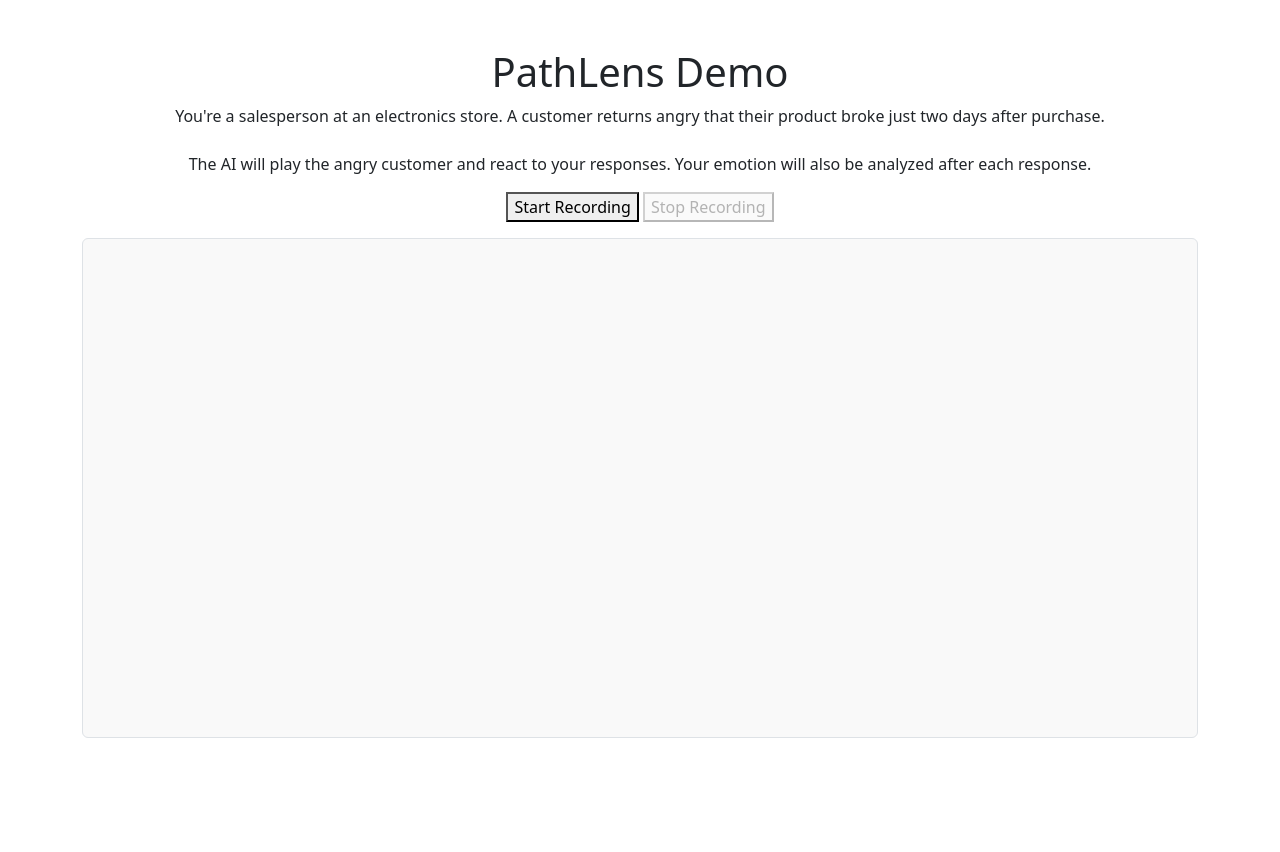
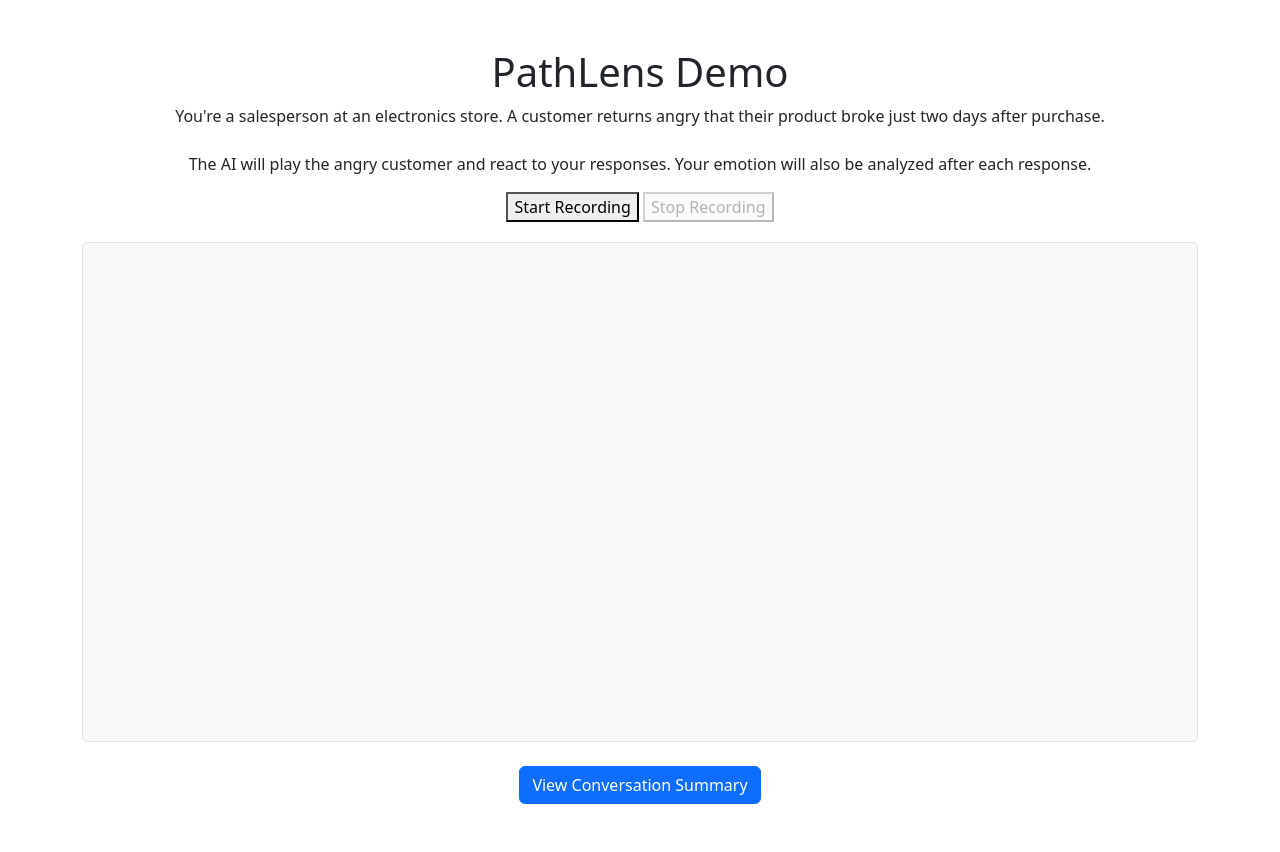
Before and after one commit to Keruli20/PathLens, a Flask app: page / in a window 1280 px wide. Before the commit the page ends 738 px from the top, so only its background shows below. Run offline with Flask 3, Linux system fonts and the light colour scheme.

Commit message:
Added conversation summariser

```diff
--- a/app.py
+++ b/app.py
@@ -2,6 +2,7 @@ from flask import Flask, flash, redirect, render_template, jsonify, request, ses
 from openai import OpenAI
 from dotenv import load_dotenv
 import os
+import markdown
 
 # Reads the .env file which contains the key values
 load_dotenv()
@@ -17,6 +18,7 @@ app.secret_key = os.getenv("SECRET_KEY")
 @app.route("/")
 def index():
     session.pop("previous_response_id", None)
+    session["conversation_log"] = []
     return render_template("index.html")
 
 @app.route('/upload_audio', methods=['POST'])
@@ -83,7 +85,7 @@ def upload_audio():
     # Internal testing (TO BE DELETED)
     print("Previous id:", previous_id)
 
-    customer_persona = """
+    customer_persona = f"""
     You are an angry customer in an electronics store.
     You recently bought a product that broke after two days, and you're here to complain to the salesperson.
 
@@ -138,6 +140,8 @@ def upload_audio():
     )
     ai_response = response.output_text
 
+    # Create an array that stores the ai and user responses to pass to the third ai to extract the summary of the whole situation.
+
     # Internal testing (TO BE DELETED)
     print("AI Response:", ai_response)
 
@@ -158,7 +162,16 @@ def upload_audio():
     # Internal testing (TO BE DELETED)
     print("TTS audio file saved:", audio_path)
 
-    # 5️⃣ Return everything to frontend
+    log = {
+        "user": user_message,
+        "emotion": user_emotion,
+        "ai": ai_response
+    }
+
+    session["conversation_log"].append(log)
+
+
+    # Return everything to frontend
     return jsonify({
         "message": "Success",
         "transcript": user_message,
@@ -166,3 +179,49 @@ def upload_audio():
         "audio": audio_path,
         "emotion":user_emotion
     })
+
+@app.route("/summary")
+def summary_page():
+    # Get the stored conversation
+    log = session.get("conversation_log", [])
+
+    # Combine transcript into readable text
+    transcript = "\n".join([
+        f"User ({t['emotion']}): {t['user']}\nCustomer: {t['ai']}"
+        for t in log
+    ])
+
+    # Generate summary via AI
+    mentor_prompt = f"""
+You are a mentor evaluating a short roleplay between a salesperson and an angry customer.
+
+Be concise, supportive, and to the point.
+
+Conversation:
+{transcript}
+
+Write your feedback in this format:
+
+**Overall Impression (2 sentences max):**
+- Briefly describe how the salesperson handled the situation.
+
+**What Went Well (2-3 short bullets):**
+- Focus on tone, empathy, or professionalism.
+
+**What to Improve (2-3 short bullets):**
+- Focus on communication, confidence, or clarity.
+
+**Final Tip (1 sentence max):**
+- Give one motivational tip for next time.
+
+Keep your sentences short and avoid repeating the transcript.
+"""
+
+    reflection = client.responses.create(
+        model="gpt-4.1-mini",
+        input=[{"role": "system", "content": mentor_prompt}]
+    )
+
+    summary_text = markdown.markdown(reflection.output_text)
+
+    return render_template("summary.html", summary=summary_text)
--- a/templates/index.html
+++ b/templates/index.html
@@ -21,7 +21,27 @@
   <p>Processing...</p>
 </div>
 
+<div id="emotion-display" style="
+  font-size: 2rem;
+  font-weight: bold;
+  text-align: center;
+  margin-top: 20px;
+  color: #444;
+">
+  <!-- Emotion will appear here -->
+</div>
+
 <div id="chat-box" class="chat-box container border rounded p-3 my-3"></div>
+
+<div id="chat-box" ...></div>
+
+<!-- Summary button -->
+<div class="text-center mt-4">
+  <a href="/summary" id="summaryBtn" class="btn btn-primary">
+    View Conversation Summary
+  </a>
+</div>
+
 
 <script>
   let mediaRecorder;
@@ -69,9 +89,13 @@
 
       console.log("Flask Response:", data);
 
+      const emotionDisplay = document.getElementById("emotion-display");
+      emotionDisplay.textContent = `Emotion: ${data.emotion.toUpperCase()}`;
+
+
       // Display user + AI text
-      chatBox.innerHTML += `<p>User: ${data.transcript}</p>`;
-      chatBox.innerHTML += `<p>AI: ${data.ai_response}</p>`;
+      chatBox.innerHTML += `<p>You: ${data.transcript}</p>`;
+      chatBox.innerHTML += `<p>Customer: ${data.ai_response}</p>`;
 
       // Play the AI’s voice
       player.src = data.audio + `?t=${Date.now()}`;
```
Also changed, not shown: templates/summary.html (added, +15 -0 lines).
